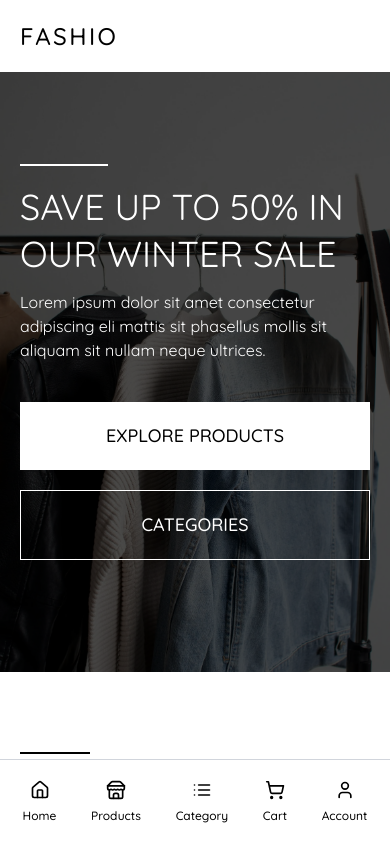
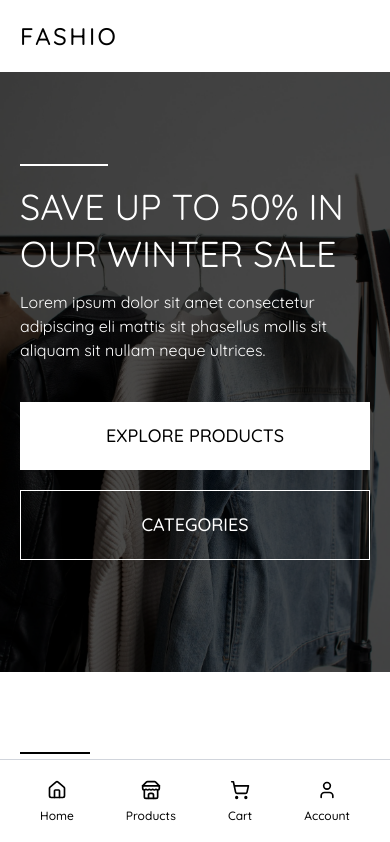
Before and after one commit to nirvanadam/fashio-ecommerce-app, a Next.js app: page / in a window 390 px wide. Shown: the top 842 px of the page. Built offline with nearby package versions, Linux system fonts and the light colour scheme.

Commit message:
update ui category menu n navbar

```diff
--- a/src/components/layouts/navbar/index.tsx
+++ b/src/components/layouts/navbar/index.tsx
@@ -1,12 +1,4 @@
-import {
-  ChevronDown,
-  HouseIcon,
-  List,
-  ShoppingCart,
-  ShoppingCartIcon,
-  StoreIcon,
-  User,
-} from "lucide-react";
+import { HouseIcon, ShoppingCartIcon, StoreIcon, User } from "lucide-react";
 import Link from "next/link";
 
 export default function Navbar() {
@@ -16,62 +8,30 @@ export default function Navbar() {
         <Link href="/" className="text-2xl font-medium tracking-widest">
           FASHIO
         </Link>
-
-        <div className="hidden items-center gap-10 lg:flex">
-          <Link href="#" className="text-sm font-medium uppercase">
-            Product
-          </Link>
-
-          <button className="group relative flex items-center gap-1">
-            <h1 className="text-sm uppercase">Category</h1>
-            <ChevronDown size={18} color="#000000" />
-            <div className="absolute top-7 left-0 z-100 hidden w-fit flex-col bg-white px-7 py-4 shadow-xl transition group-hover:flex">
-              <Link href="#" className="font-medium text-gray-400">
-                Tops
-              </Link>
-              <Link href="#" className="font-medium text-gray-400">
-                Pants
-              </Link>
-              <Link href="#" className="font-medium text-gray-400">
-                Shoes
-              </Link>
-              <Link href="#" className="font-medium text-gray-400">
-                Jacket
-              </Link>
-              <Link href="#" className="font-medium text-gray-400">
-                Hoodie
-              </Link>
-            </div>
-          </button>
-
-          <Link href="#" className="text-sm font-medium uppercase">
-            <ShoppingCart color="#000000" />
-          </Link>
-
-          <Link href="#" className="flex items-center gap-2 uppercase">
-            <User color="#000000" />
-            <h1 className="text-sm font-medium">Hi, Adam!</h1>
-          </Link>
-        </div>
       </nav>
 
       <div className="fixed bottom-0 left-0 z-[100] flex w-full items-center justify-evenly gap-3 border-t border-gray-300 bg-white py-5 lg:hidden">
-        <button className="flex flex-col items-center justify-center gap-2">
+        <Link
+          href="/"
+          className="flex flex-col items-center justify-center gap-2"
+        >
           <HouseIcon size={20} color="#000000" />
           <h1 className="text-xs font-medium">Home</h1>
-        </button>
-        <button className="flex flex-col items-center justify-center gap-2">
+        </Link>
+
+        <Link
+          href="/category/all"
+          className="flex flex-col items-center justify-center gap-2"
+        >
           <StoreIcon size={20} color="#000000" />
           <h1 className="text-xs font-medium">Products</h1>
-        </button>
-        <button className="flex flex-col items-center justify-center gap-2">
-          <List size={20} color="#000000" />
-          <h1 className="text-xs font-medium">Category</h1>
-        </button>
+        </Link>
+
         <button className="flex flex-col items-center justify-center gap-2">
           <ShoppingCartIcon size={20} color="#000000" />
           <h1 className="text-xs font-medium">Cart</h1>
         </button>
+
         <button className="flex flex-col items-center justify-center gap-2">
           <User size={20} color="#000000" />
           <h1 className="text-xs font-medium">Account</h1>
--- a/src/pages/category/[category].tsx
+++ b/src/pages/category/[category].tsx
@@ -130,7 +130,7 @@ function AllProduct() {
 
           {/* Mobile Menu */}
           <nav
-            className={`${isCategoryMenuOpen ? "translate-x-0" : "translate-x-full"} fixed top-0 left-0 z-[100] flex h-screen w-full flex-col items-center justify-center gap-3 bg-white px-5 transition md:px-20`}
+            className={`${isCategoryMenuOpen ? "translate-x-0" : "translate-x-full"} fixed top-0 left-0 z-[100] flex h-full w-full flex-col items-center justify-center gap-3 bg-white px-5 transition md:px-20 lg:hidden`}
           >
             <div className="absolute top-0 right-0 flex w-full items-center justify-between px-5 py-5">
               <Link href="/" className="text-2xl font-medium tracking-widest">
@@ -141,18 +141,18 @@ function AllProduct() {
               </button>
             </div>
 
-            <div className="mt-10 flex w-full flex-col gap-3">
+            <div className="grid w-full grid-cols-2 gap-3">
               <CategoryCard
                 title="All"
                 image="/images/assets/hero.jpg"
                 category="all"
-                style="aspect-auto h-[120px] bg-center"
+                style="aspect-auto h-[120px] bg-center col-span-2"
               />
               <CategoryCard
                 title="Tops"
                 image="/images/assets/tshirt_category.jpg"
                 category="tops"
-                style="aspect-auto h-[120px]"
+                style="aspect-auto h-[120px] "
               />
               <CategoryCard
                 title="Pants"
@@ -164,19 +164,19 @@ function AllProduct() {
                 title="Shoes"
                 image="/images/assets/shoes_category.jpg"
                 category="shoes"
-                style="aspect-auto h-[120px] bg-center"
+                style="aspect-auto h-[120px] bg-center col-span-2"
               />
               <CategoryCard
                 title="Jackets"
                 image="/images/assets/jacket_category.jpg"
                 category="jackets"
-                style="aspect-auto h-[120px] bg-center"
+                style="aspect-auto h-[120px] bg-center "
               />
               <CategoryCard
                 title="Hoodie"
                 image="/images/assets/hoodie_category.jpg"
                 category="hoodies"
-                style="aspect-auto bg-center h-[120px]"
+                style="aspect-auto bg-center h-[120px] "
               />
             </div>
           </nav>
--- a/src/pages/product/[id].tsx
+++ b/src/pages/product/[id].tsx
@@ -37,7 +37,7 @@ function DetailProducts({ product }: ProductPageProps) {
         </h1>
       </header>
 
-      <main className="grid-cols-[2fr_1fr] gap-16 lg:grid">
+      <main className="grid-cols-[2fr_1fr] items-center gap-16 lg:grid">
         <figure className="mx-auto w-full gap-3 sm:grid sm:grid-cols-4">
           <Image
             src={product?.image || ""}
```
